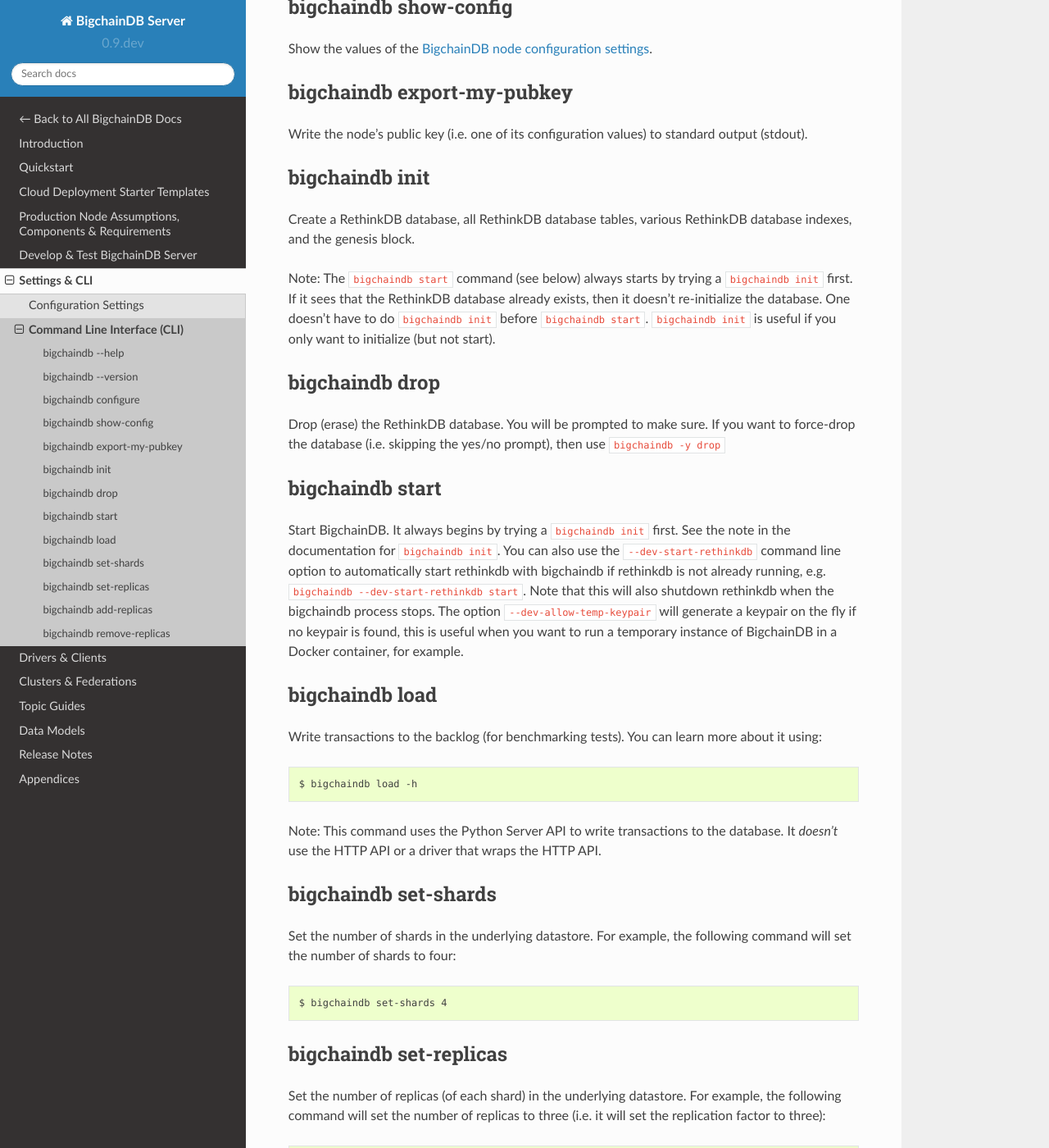
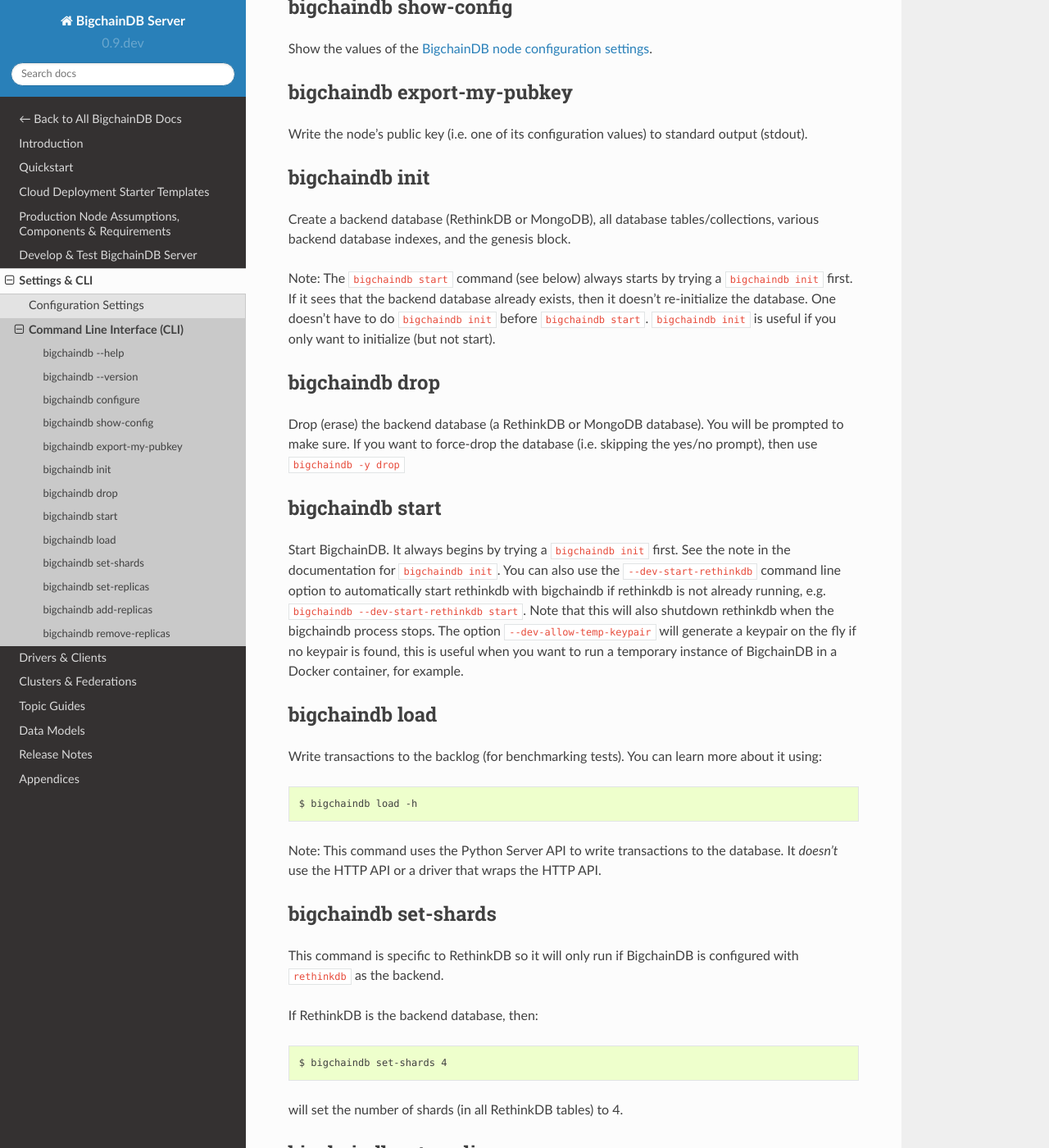
Before and after one commit to bigchaindb/bigchaindb, a Sphinx documentation site: the page built from docs/server/source/server-reference/bigchaindb-cli.md, in a window 1280 px wide and 1400 px high, scrolled down 1005 px. Shown: the whole window at 82% size. Built offline with Sphinx 7.4.7 and the Read the Docs theme 2.0.0, drawn with Linux system fonts in a browser that asks for light colours; pages that are not in the unit, such as notebooks, are missing from menus; some of the changed text lies outside the part shown.

Commit message:
Minor fixes to the bigchaindb CLI docs

````diff
--- a/docs/server/source/server-reference/bigchaindb-cli.md
+++ b/docs/server/source/server-reference/bigchaindb-cli.md
@@ -46,14 +46,19 @@
 
 ## bigchaindb init
 
-Create a RethinkDB database, all RethinkDB database tables, various RethinkDB database indexes, and the genesis block.
+Create a backend database (RethinkDB or MongoDB),
+all database tables/collections,
+various backend database indexes,
+and the genesis block.
 
-Note: The `bigchaindb start` command (see below) always starts by trying a `bigchaindb init` first. If it sees that the RethinkDB database already exists, then it doesn't re-initialize the database. One doesn't have to do `bigchaindb init` before `bigchaindb start`. `bigchaindb init` is useful if you only want to initialize (but not start).
+Note: The `bigchaindb start` command (see below) always starts by trying a `bigchaindb init` first. If it sees that the backend database already exists, then it doesn't re-initialize the database. One doesn't have to do `bigchaindb init` before `bigchaindb start`. `bigchaindb init` is useful if you only want to initialize (but not start).
 
 
 ## bigchaindb drop
 
-Drop (erase) the RethinkDB database. You will be prompted to make sure. If you want to force-drop the database (i.e. skipping the yes/no prompt), then use `bigchaindb -y drop`
+Drop (erase) the backend database (a RethinkDB or MongoDB database).
+You will be prompted to make sure.
+If you want to force-drop the database (i.e. skipping the yes/no prompt), then use `bigchaindb -y drop`
 
 
 ## bigchaindb start
@@ -76,17 +81,30 @@
 
 ## bigchaindb set-shards
 
-Set the number of shards in the underlying datastore. For example, the following command will set the number of shards to four:
+This command is specific to RethinkDB so it will only run if BigchainDB is
+configured with `rethinkdb` as the backend.
+
+If RethinkDB is the backend database, then:
 ```text
 $ bigchaindb set-shards 4
 ```
 
+will set the number of shards (in all RethinkDB tables) to 4.
+
+
 ## bigchaindb set-replicas
 
-Set the number of replicas (of each shard) in the underlying datastore. For example, the following command will set the number of replicas to three (i.e. it will set the replication factor to three):
+This command is specific to RethinkDB so it will only run if BigchainDB is
+configured with `rethinkdb` as the backend.
+
+If RethinkDB is the backend database, then:
 ```text
 $ bigchaindb set-replicas 3
 ```
+
+will set the number of replicas (of each shard) to 3
+(i.e. it will set the replication factor to 3).
+
 
 ## bigchaindb add-replicas
 
````
